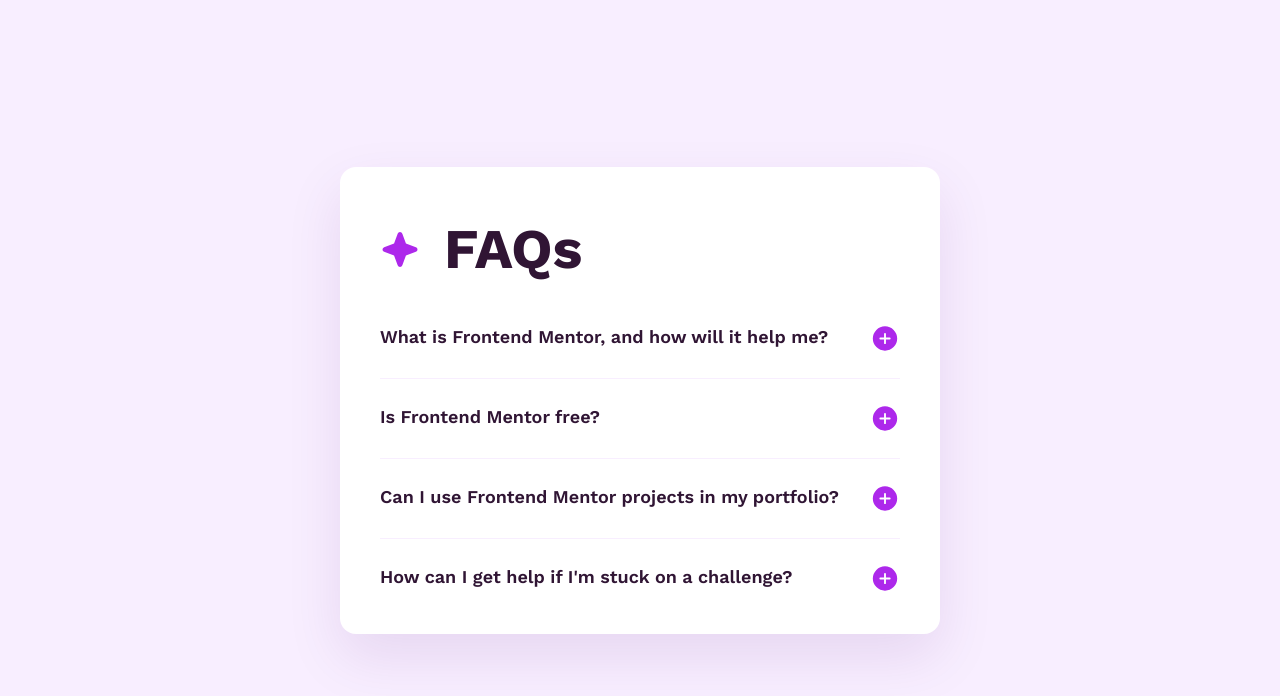
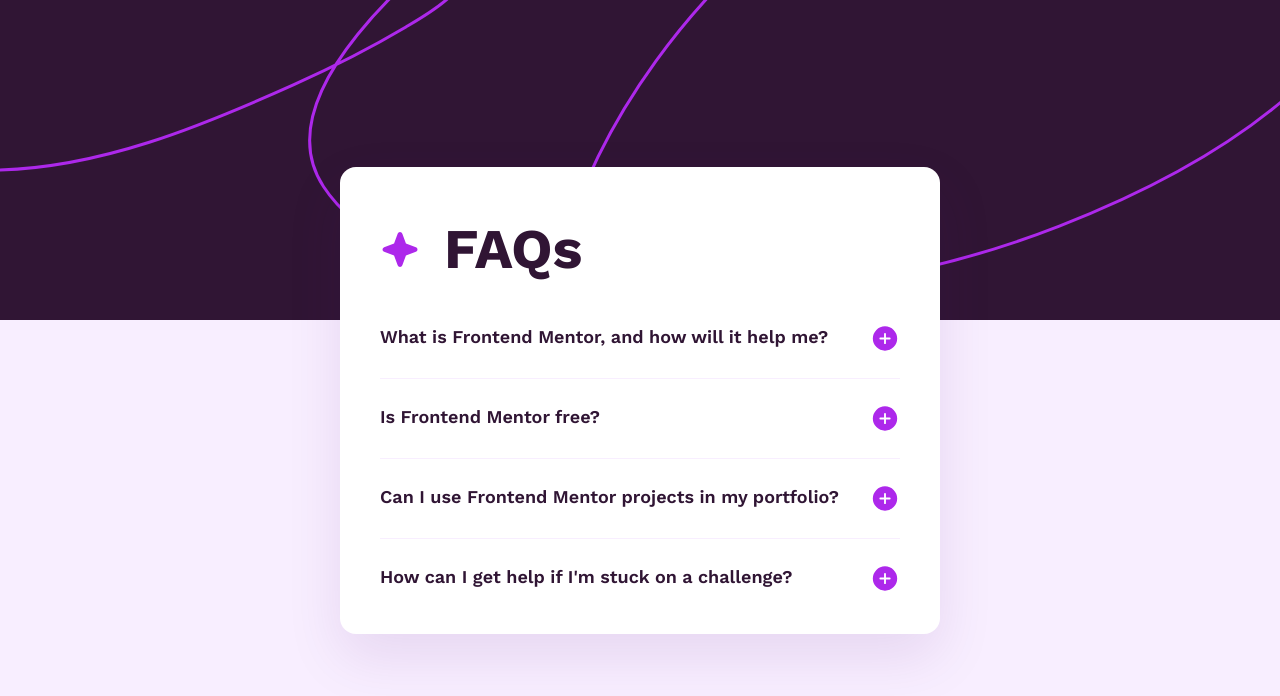
Before and after one commit to no-pla/faq_accordion, a Next.js app: page / in a window 1280 px wide. Shown: the top 696 px of the page. Built offline with nearby package versions, Linux system fonts and the light colour scheme.

Commit message:
Design: Add background Image and fix Styles

```diff
--- a/app/components/Accordion.tsx
+++ b/app/components/Accordion.tsx
@@ -39,7 +39,7 @@ const Accordion = ({ question, answer, index }: qna) => {
         )}
       </div>
       {toggle && (
-        <p className="text-palePurple text-base text-[14px]">{answer}</p>
+        <p className="text-palePurple text-base text-[14px] pt-6">{answer}</p>
       )}
     </article>
   );
--- a/app/page.tsx
+++ b/app/page.tsx
@@ -2,7 +2,7 @@ import Card from "./components/Card";
 
 export default function Home() {
   return (
-    <main className="bg-lightPink min-h-screen h-max flex justify-center items-center overflow-scroll sm:py-6">
+    <main className="bg-lightPink bg-desktop bg-no-repeat bg-[length:max_300px] sm:bg-mobile sm:bg-[length:max_232px] min-h-screen h-max flex justify-center items-center overflow-scroll sm:py-6">
       <Card />
     </main>
   );
--- a/tailwind.config.ts
+++ b/tailwind.config.ts
@@ -21,6 +21,10 @@ const config: Config = {
       boxShadow: {
         cardShadow: "0 23px 56px rgba(80, 0, 118, 0.1)",
       },
+      backgroundImage: {
+        desktop: 'url("/background-pattern-desktop.svg")',
+        mobile: 'url("/background-pattern-mobile.svg")',
+      },
     },
   },
   plugins: [],
```
